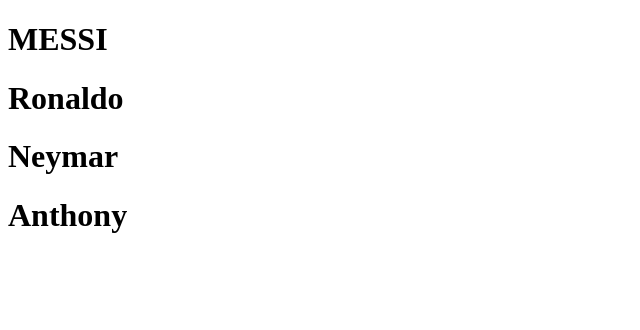
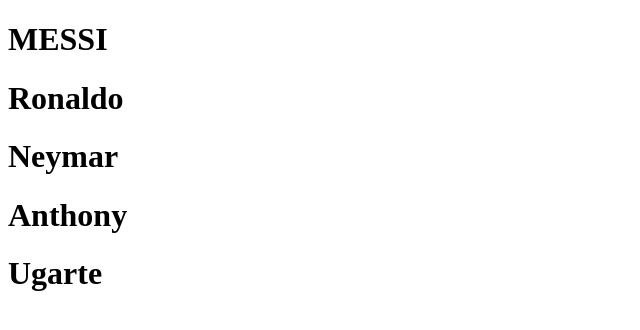
Before and after one commit to EMMANDIOMA/class-project, a plain HTML site: page index.html in a window 1280 px wide. Shown: the whole page, without its empty margins (0-640 px from the left). Drawn offline with Linux system fonts and the light colour scheme.

Commit message:
fresh h1

```diff
--- a/index.html
+++ b/index.html
@@ -10,5 +10,6 @@
     <h1>Ronaldo</h1>
     <h1>Neymar</h1>
     <h1>Anthony</h1>
+    <h1>Ugarte</h1>
   </body>
 </html>
```
